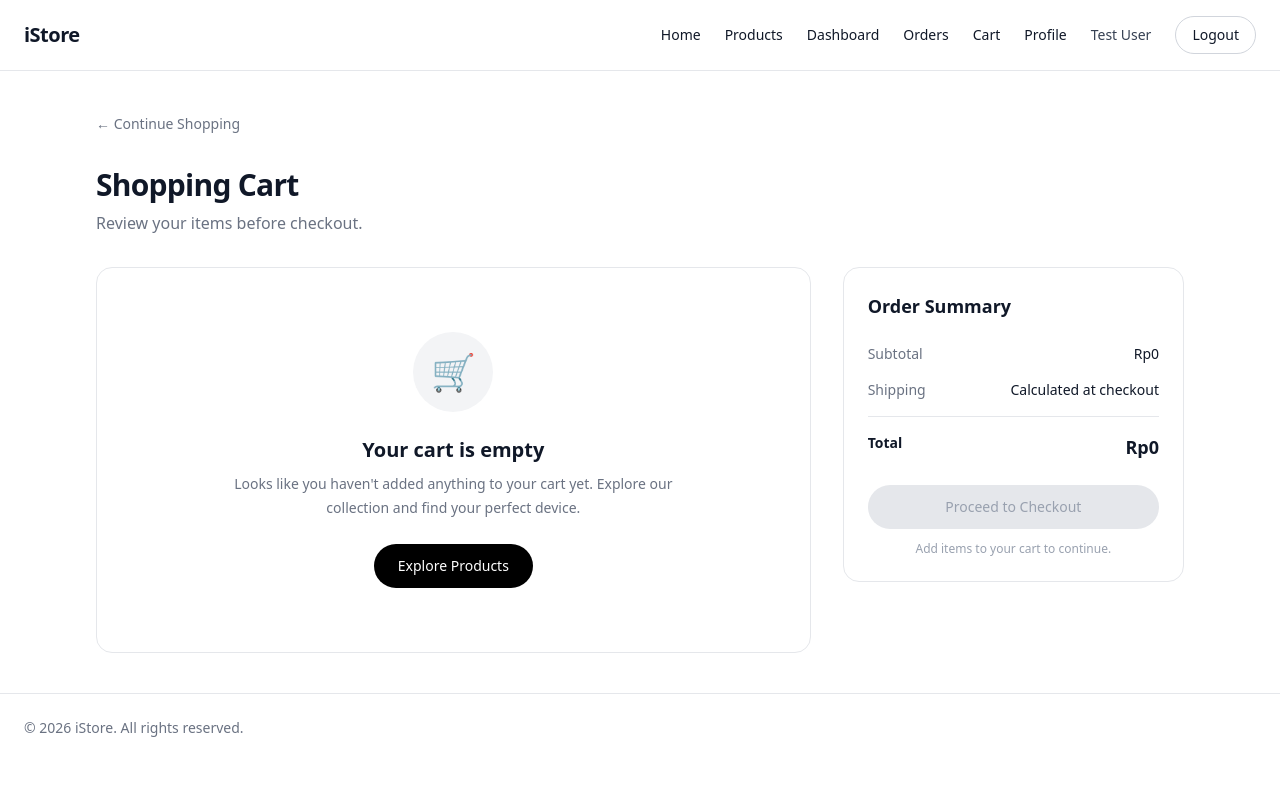
After one commit to anmulll/pweb-2026-kelompok-04, a Laravel app: page /buyer/cart in a window 1280 px wide. The commit adds this page. Run offline with Laravel 12, Linux system fonts and the light colour scheme; a user stored in the database is signed in; data comes from the database, SQL or seed files in the repository; style sheets or scripts are compiled from the project's sources; some libraries are stand-ins or nearby versions.

Commit message:
feat: improve buyer cart and catalog filtering

```diff
--- /dev/null
+++ b/resources/views/buyer/cart.blade.php
@@ -0,0 +1,125 @@
+
+@extends('layouts.app')
+
+@section('title', 'Shopping Cart - iStore')
+
+@section('content')
+<div class="mx-auto max-w-6xl px-4 py-10 sm:px-6 lg:px-8">
+
+    {{-- Breadcrumb --}}
+    <div class="mb-8">
+        <a href="{{ route('products') }}"
+           class="text-sm text-gray-500 transition hover:text-black">
+            ← Continue Shopping
+        </a>
+    </div>
+
+    {{-- Page Header --}}
+    <div class="mb-8">
+        <h1 class="text-3xl font-bold tracking-tight">
+            Shopping Cart
+        </h1>
+
+        <p class="mt-2 text-gray-500">
+            Review your items before checkout.
+        </p>
+    </div>
+
+    {{-- Cart Layout --}}
+    <div class="grid gap-8 lg:grid-cols-3">
+
+        {{-- Cart Items --}}
+        <div class="lg:col-span-2">
+
+            <div class="rounded-2xl border border-gray-200 bg-white px-6 py-16 text-center">
+
+                {{-- Empty Cart Icon --}}
+                <div class="mx-auto flex h-20 w-20 items-center justify-center rounded-full bg-gray-100 text-4xl">
+                    🛒
+                </div>
+
+                <h2 class="mt-6 text-xl font-semibold">
+                    Your cart is empty
+                </h2>
+
+                <p class="mx-auto mt-2 max-w-md text-sm leading-6 text-gray-500">
+                    Looks like you haven't added anything to your cart yet.
+                    Explore our collection and find your perfect device.
+                </p>
+
+                <a href="{{ route('products') }}"
+                   class="mt-6 inline-flex items-center justify-center rounded-full bg-black px-6 py-3 text-sm font-medium text-white transition hover:bg-gray-800">
+                    Explore Products
+                </a>
+
+            </div>
+
+        </div>
+
+        {{-- Order Summary --}}
+        <div>
+            <div class="rounded-2xl border border-gray-200 bg-white p-6">
+
+                <h2 class="text-lg font-semibold">
+                    Order Summary
+                </h2>
+
+                <div class="mt-6 space-y-4 text-sm">
+
+                    {{-- Subtotal --}}
+                    <div class="flex justify-between">
+                        <span class="text-gray-500">
+                            Subtotal
+                        </span>
+
+                        <span class="font-medium">
+                            Rp0
+                        </span>
+                    </div>
+
+                    {{-- Shipping --}}
+                    <div class="flex justify-between">
+                        <span class="text-gray-500">
+                            Shipping
+                        </span>
+
+                        <span class="font-medium">
+                            Calculated at checkout
+                        </span>
+                    </div>
+
+                    {{-- Total --}}
+                    <div class="border-t border-gray-200 pt-4">
+                        <div class="flex justify-between">
+                            <span class="font-semibold">
+                                Total
+                            </span>
+
+                            <span class="text-lg font-bold">
+                                Rp0
+                            </span>
+                        </div>
+                    </div>
+
+                </div>
+
+                {{-- Checkout --}}
+                <button
+                    type="button"
+                    disabled
+                    class="mt-6 w-full cursor-not-allowed rounded-full bg-gray-200 px-6 py-3 text-sm font-medium text-gray-400">
+                    Proceed to Checkout
+                </button>
+
+                <p class="mt-3 text-center text-xs text-gray-400">
+                    Add items to your cart to continue.
+                </p>
+
+            </div>
+
+        </div>
+
+    </div>
+
+</div>
+@endsection
--- a/resources/views/layouts/app.blade.php
+++ b/resources/views/layouts/app.blade.php
@@ -35,7 +35,7 @@
                     Products
                 </a>
 
-                {{-- Guest Navigation --}}
+                {{-- Guest --}}
                 @guest
                     <a href="{{ route('login') }}"
                        class="hover:text-gray-500">
@@ -48,7 +48,7 @@
                     </a>
                 @endguest
 
-                {{-- Authenticated Navigation --}}
+                {{-- Login --}}
                 @auth
                     @php
                         $userRole = auth()->user()->role->value
@@ -67,6 +67,11 @@
                             Orders
                         </a>
 
+                        <a href="{{ route('buyer.cart') }}"
+                           class="hover:text-gray-500">
+                            Cart
+                        </a>
+
                         <a href="{{ route('buyer.profile') }}"
                            class="hover:text-gray-500">
                             Profile
@@ -81,7 +86,7 @@
                         </a>
                     @endif
 
-                    {{-- User Name --}}
+                    {{-- User --}}
                     <span class="hidden font-medium text-gray-700 sm:inline">
                         {{ auth()->user()->name }}
                     </span>
@@ -98,11 +103,10 @@
                 @endauth
 
             </div>
-
         </nav>
     </header>
 
-    {{-- Main Content --}}
+    {{-- Main --}}
     <main>
         @yield('content')
     </main>
--- a/routes/web.php
+++ b/routes/web.php
@@ -62,6 +62,10 @@ Route::prefix('buyer')
              return view('buyer.orders');
         })->name('orders');
 
+        Route::get('/cart', function () {
+            return view('buyer.cart');
+        })->name('cart');
+
     });
 
 // Seller Dashboard
```
Also changed, not shown: resources/views/public/catalog.blade.php (+197 -57 lines).
